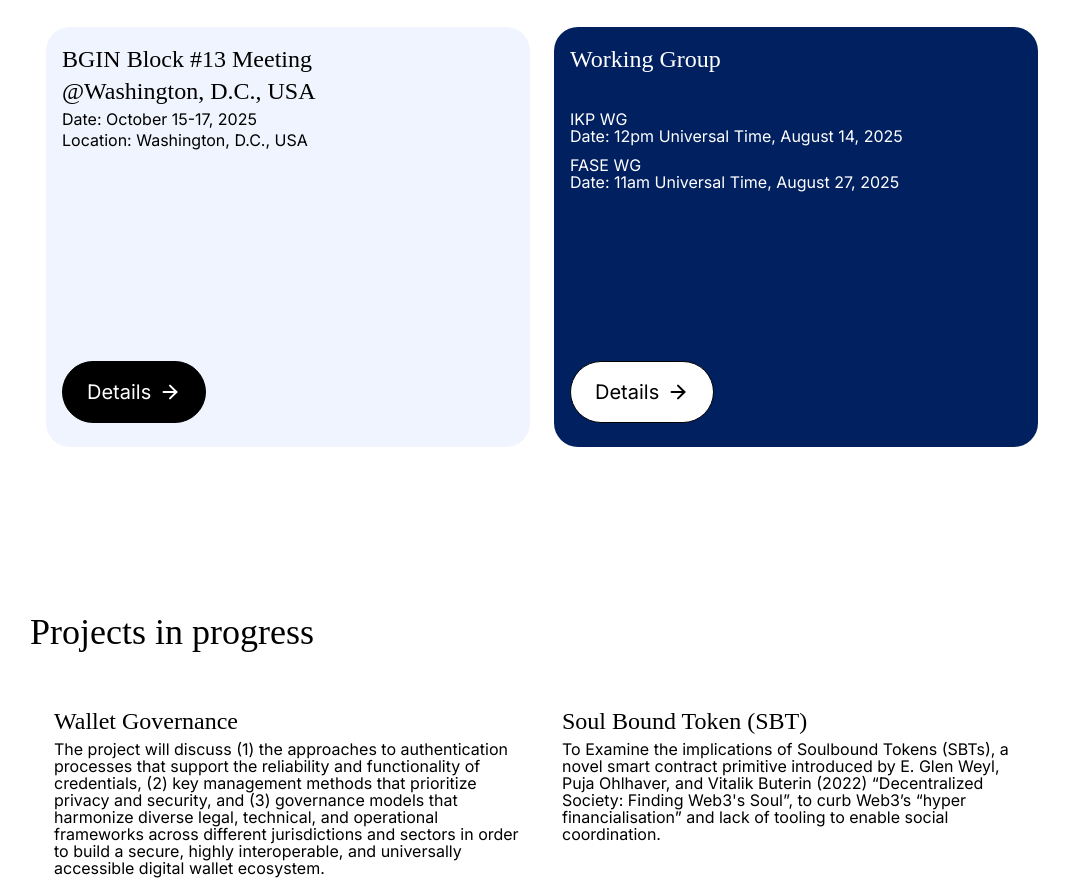
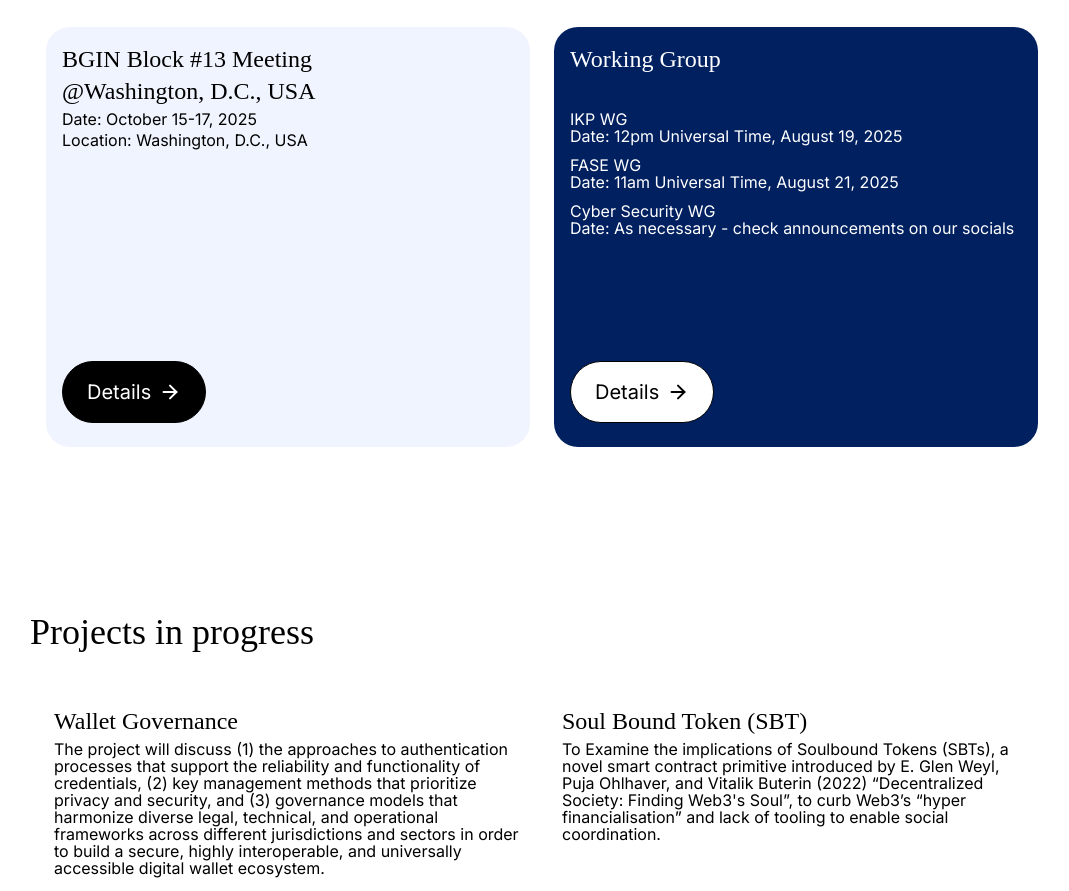
Before and after one commit to bgin-global/bgin-homepage, a Next.js app: page / in a window 1280 px wide. Shown: the part 2520-3411 px from the top of the page, without its empty margins (98-1167 px from the left). Built offline with nearby package versions, Linux system fonts and the light colour scheme.

Commit message:
dynamic updates for wg meeting dates

```diff
--- a/contents/upcomingEvents.ts
+++ b/contents/upcomingEvents.ts
@@ -1,9 +1,41 @@
+// Function to calculate the next meeting date for bi-weekly meetings
+function getNextBiweeklyMeeting(dayOfWeek: number, hour: number, startDate: Date): string {
+  const today = new Date();
+  const next = new Date(startDate);
+
+  // Set the time
+  next.setUTCHours(hour, 0, 0, 0);
+
+  // Calculate days until the target day of week
+  while (next.getUTCDay() !== dayOfWeek) {
+    next.setDate(next.getDate() + 1);
+  }
+
+  // If the calculated date is in the past, add 14 days until we get a future date
+  while (next <= today) {
+    next.setDate(next.getDate() + 14);
+  }
+
+  // Format the date
+  const options: Intl.DateTimeFormatOptions = {
+    month: 'long',
+    day: 'numeric',
+    year: 'numeric',
+    timeZone: 'UTC'
+  };
+
+  const dateStr = next.toLocaleDateString('en-US', options);
+  const timeStr = hour === 12 ? '12pm' : hour === 11 ? '11am' : `${hour}:00`;
+
+  return `${timeStr} Universal Time, ${dateStr}`;
+}
+
 export const upcomingBlockConference = {
   title: "BGIN Block #13 Meeting",
   date: "October 15-17, 2025",
   location: "Washington, D.C., USA",
   link: "/events/20251015-block13",
-  };
+};
 
 export const upcomingLayer2Meetup = {
   title: "Layer2 Meetup",
@@ -12,13 +44,21 @@ export const upcomingLayer2Meetup = {
   link: "/activities/layer2-meetup",
 };
 
+// Dynamic WG Calls - automatically calculated
+// IKP WG: Bi-weekly on Tuesdays at 12pm UTC (starting from a known Tuesday)
+// FASE WG: Bi-weekly on Thursdays at 11am UTC (starting from a known Thursday)
+// Cyber Security WG: As necessary (shown as TBD)
 export const upcomingWGCalls = [
   {
     wgTitle: "IKP WG",
-    date: "12pm Universal Time, August 14, 2025",
+    date: getNextBiweeklyMeeting(2, 12, new Date('2025-01-07')), // Tuesday = 2, starting from Jan 7, 2025
   },
   {
     wgTitle: "FASE WG",
-    date: "11am Universal Time, August 27, 2025",
+    date: getNextBiweeklyMeeting(4, 11, new Date('2025-01-09')), // Thursday = 4, starting from Jan 9, 2025
+  },
+  {
+    wgTitle: "Cyber Security WG",
+    date: "As necessary - check announcements on our socials",
   },
 ];
```
